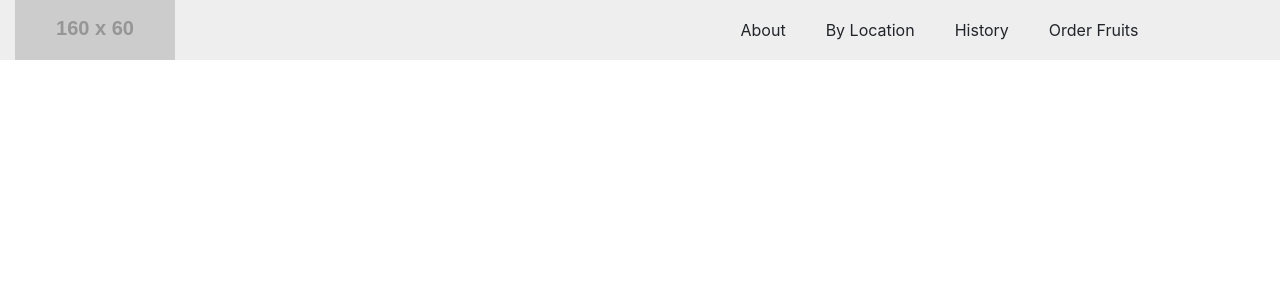
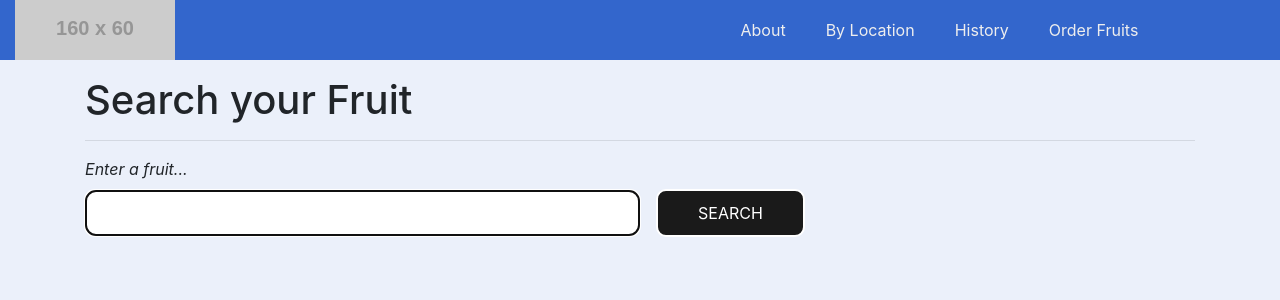
Before and after one commit to Parthjhaveri/typehead, a React (Create React App) app: page / in a window 1280 px wide. Shown: the top 300 px of the page. Built offline with nearby package versions, Linux system fonts and the light colour scheme.

Commit message:
laid out basic components

```diff
--- a/src/App.css
+++ b/src/App.css
@@ -12,10 +12,46 @@ body {
   background-color: #eee;
 }
 
+.bg-blue {
+  background-color: #3366cc;
+}
+
 .vt-ctr {
   position: relative;
   top: 50%;
   transform: translateY(-50%);
+}
+
+.sec-block {
+  width: 100%;
+  height: auto;
+}
+
+.btn-std {
+  width: auto;
+  height: auto;
+  padding: 10px 40px;
+  border: 2px solid #fff;
+  border-radius: 10px;
+  background-color: #1a1a1a;
+  color: #fff;
+  text-transform: uppercase;
+  display: inline-block;
+  transition: 0.2s;
+}
+
+.btn-std:hover {
+  transition: 0.2s;
+  background: #3366cc;
+  color: #000;
+}
+
+.inp-std {
+  width: 50%;
+  height: auto;
+  padding: 10px 40px;
+  border: 1px solid #1a1a1a;
+  border-radius: 10px;
 }
 
 /* GENERAL */
@@ -26,4 +62,23 @@ nav {
 nav ul li {
   display: inline-block;
   padding: 0px 20px;
+  color: #eee;
+  cursor: pointer;
 }
+
+/*SEARCH FRUITS COMPONENT*/
+section.search-fruits {
+  height: 100vh;
+  background-color: #ebf0fa;
+
+}
+
+form label {
+  font-style: italic;
+  display: block;
+}
+
+form input[type='text'] {
+  display: inline-block;
+
+}
--- a/src/App.js
+++ b/src/App.js
@@ -3,11 +3,13 @@ import './App.css';
 
 // IMPORT COMPONENTS
 import Navbar from './components/nav.js';
+import SearchFruits from './components/search-fruits.js';
 
 function App() {
   return (
     <div className="App">
         <Navbar />
+        <SearchFruits />
     </div>
   );
 }
--- a/src/components/nav.js
+++ b/src/components/nav.js
@@ -1,17 +1,17 @@
 import React, { Component } from 'react';
-import ReactBootstrap, {Container, Jumbotron, Button, Row, Col, Grid, Panel, FormGroup} from 'react-bootstrap';
+import ReactBootstrap, {Container, Row, Col, FormGroup} from 'react-bootstrap';
 
 class Navbar extends React.Component {
 	render() {
 	    return (
-			<nav class='bg-grey'>
+			<nav className='bg-blue'>
 	    		<Container fluid={true}>
 			  		<Row>
 				    	<Col sm={3}>
-				    		<img src='https://via.placeholder.com/160x60.png' />
+				    		<img src='https://via.placeholder.com/160x60.png' alt='placeholder' />
 				    	</Col>
 				    	<Col sm={8} className='text-right'>
-				    		<ul class='ls-none vt-ctr'>
+				    		<ul className='ls-none vt-ctr'>
 				    			<li>About</li>
 				    			<li>By Location</li>
 				    			<li>History</li>
--- /dev/null
+++ b/src/components/search-fruits.js
@@ -0,0 +1,47 @@
+import React, { Component } from 'react';
+import ReactBootstrap, {Container, Row, Col, FormGroup} from 'react-bootstrap';
+
+class SearchFruits extends React.Component {
+	constructor(props) {
+		super(props);
+		this.state = {
+			'word': 'test'
+		}
+	}
+	render() {
+	    return (
+			<section className='p-3 sec-block search-fruits'>
+				<Container>
+					<h1>Search your Fruit</h1>
+					<hr/>
+					<form>
+						<label htmlFor='search-fruit'>
+							Enter a fruit...
+						</label>
+						<input
+							type='text'
+							autoCorrect='on'
+							autoFocus='on'
+							aria-required='true'
+							name='search-fruit'
+							className='inp-std'
+							id='search-fruit'
+						/>
+						<input
+							type='submit'
+							value='Search'
+							className='ml-3 btn-std'
+							id='find-fruit'
+						/>
+					</form>
+				</Container>
+			</section>
+	    )
+	}
+
+	componentDidMount() {
+		console.log(this.state.word);
+	}
+}
+
+export default SearchFruits;
```
